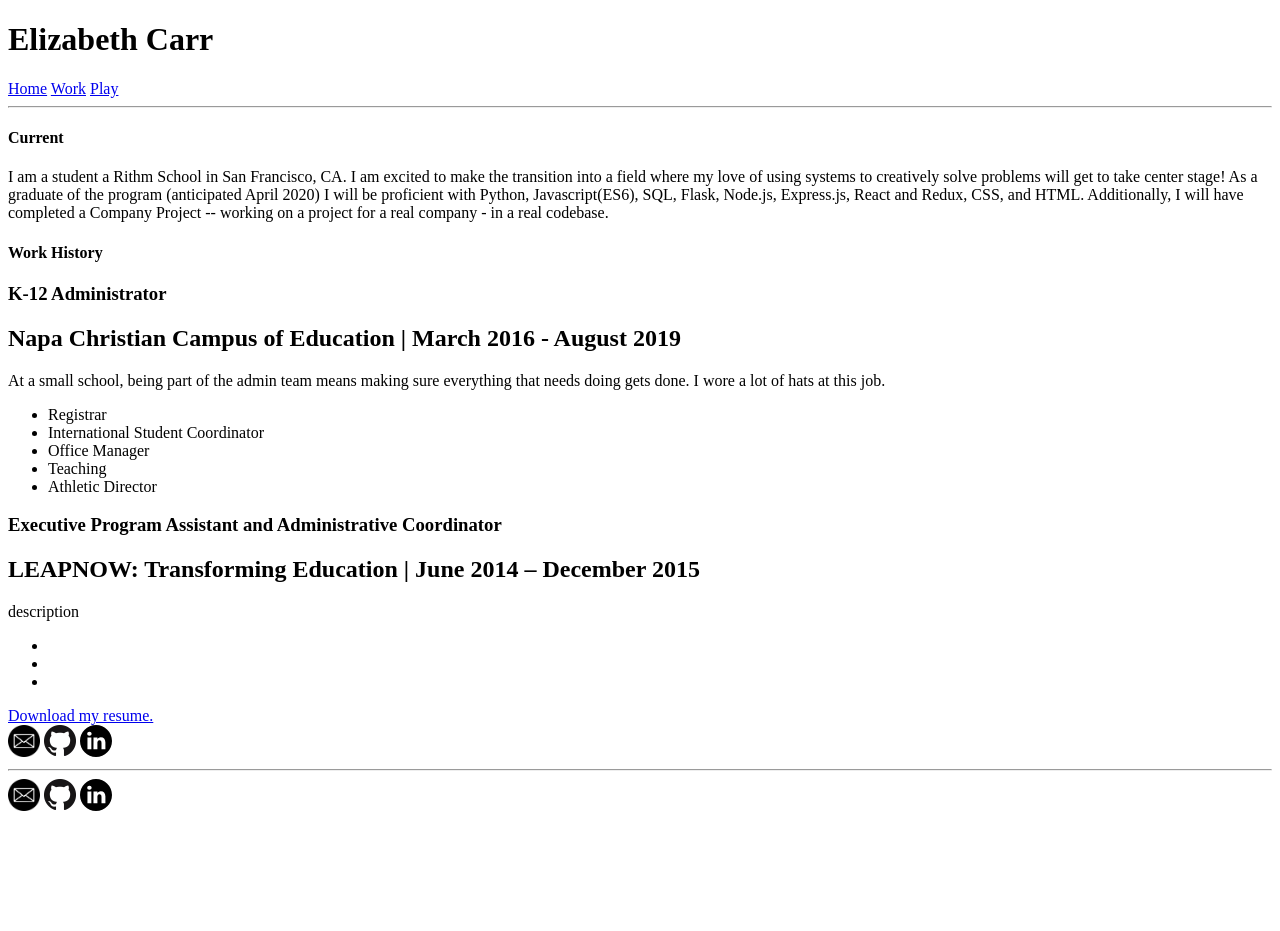
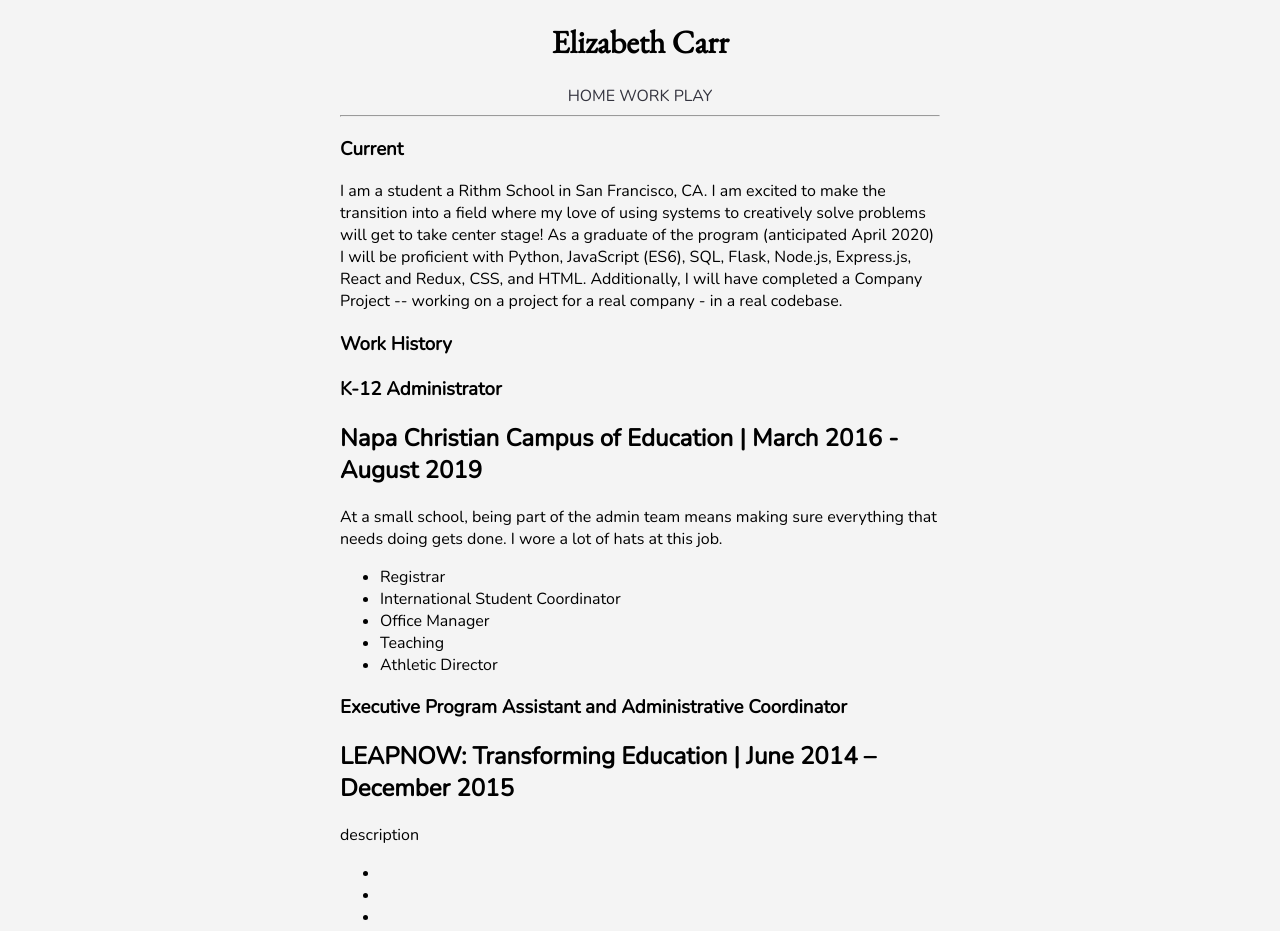
Before and after one commit to elizabethlatimer/elizabethlatimer.github.io, a plain HTML site: page work.html in a window 1280 px wide. Shown: the top 931 px of the page. Before the commit the page ends 823 px from the top, so only its background shows below. Drawn offline with nearby package versions, Linux system fonts and the light colour scheme.

Commit message:
Initial CSS and html restructuring

```diff
--- a/style.css
+++ b/style.css
@@ -0,0 +1,63 @@
+* {
+    -webkit-box-sizing: border-box;
+       -moz-box-sizing: border-box;
+            box-sizing: border-box;
+  }
+
+body {
+    background-color: #f4f4f4;
+    font-family: 'Nunito', sans-serif;
+}
+
+main {
+    max-width: 600px;
+    margin: 0 auto;
+  }
+
+header {
+    max-width: 600px;
+    margin: 0 auto;
+    text-align: center;
+}
+
+footer {
+    max-width: 600px;
+    margin: 0 auto;
+}
+
+h1 {
+    font-family: 'EB Garamond', serif;
+}
+
+h3 {
+    font-display: 'EB Garamond', serif;
+}
+
+a.nav:link {
+    color: #34343f;
+    text-decoration: none;
+}
+
+a.nav:visited {
+    color: #34343f;
+    text-decoration: none;
+}
+
+a.nav:hover {
+    color: #eaa59a;
+    text-decoration: none;
+}
+a:link {
+    color: #7a7d7d;
+    text-decoration: none;
+}
+a:visited {
+    color: #7a7d7d;
+    text-decoration: none;
+}
+
+a:hover {
+    color: #7a7d7d;
+    background-color: #eaa59a
+    text-decoration: none;
+}
--- a/work.html
+++ b/work.html
@@ -5,27 +5,31 @@
     <meta name="viewport" content="width=device-width, initial-scale=1.0">
     <meta http-equiv="X-UA-Compatible" content="ie=edge">
     <title>About Elizabeth Carr</title>
+    <link rel="stylesheet" type="text/css" href="style.css">
+    <link href="https://fonts.googleapis.com/css?family=EB+Garamond|Nunito&display=swap" rel="stylesheet">
 </head>
 <body>
+    <header>
         <h1>Elizabeth Carr</h1>
         <nav>
-        <a href = "index.html">Home</a>
-        <a href = "work.html">Work</a>
-        <a href = "play.html">Play</a>
+            <a href = "index.html" class = "nav">HOME</a>
+            <a href = "work.html" class = "nav">WORK</a>
+            <a href = "play.html" class = "nav">PLAY</a>
         </nav>
         <hr>
+    </header>
     <main>
-        <h4>Current</h4>
+        <h3>Current</h3>
         <p>I am a student a Rithm School in San Francisco, CA.
             I am excited to make the transition into a field where my love of
             using systems to creatively solve problems will get to take center stage!
             As a graduate of the program (anticipated April 2020) I will be proficient with
-            Python, Javascript(ES6), SQL, Flask, Node.js, Express.js, React and Redux, CSS, and HTML.
+            Python, JavaScript (ES6), SQL, Flask, Node.js, Express.js, React and Redux, CSS, and HTML.
             Additionally, I will have completed a Company Project -- working on a project for a real company -
             in a real codebase.
         </p>
 
-        <h4>Work History</h4>
+        <h3>Work History</h3>
         <div>
             <h3>K-12 Administrator</h3>
             <h2>Napa Christian Campus of Education | March 2016 - August 2019</h2>
```
Also changed, not shown: index.html (+14 -11 lines), play.html (+15 -11 lines). Lines whose indentation alone changed are shown as unchanged.
